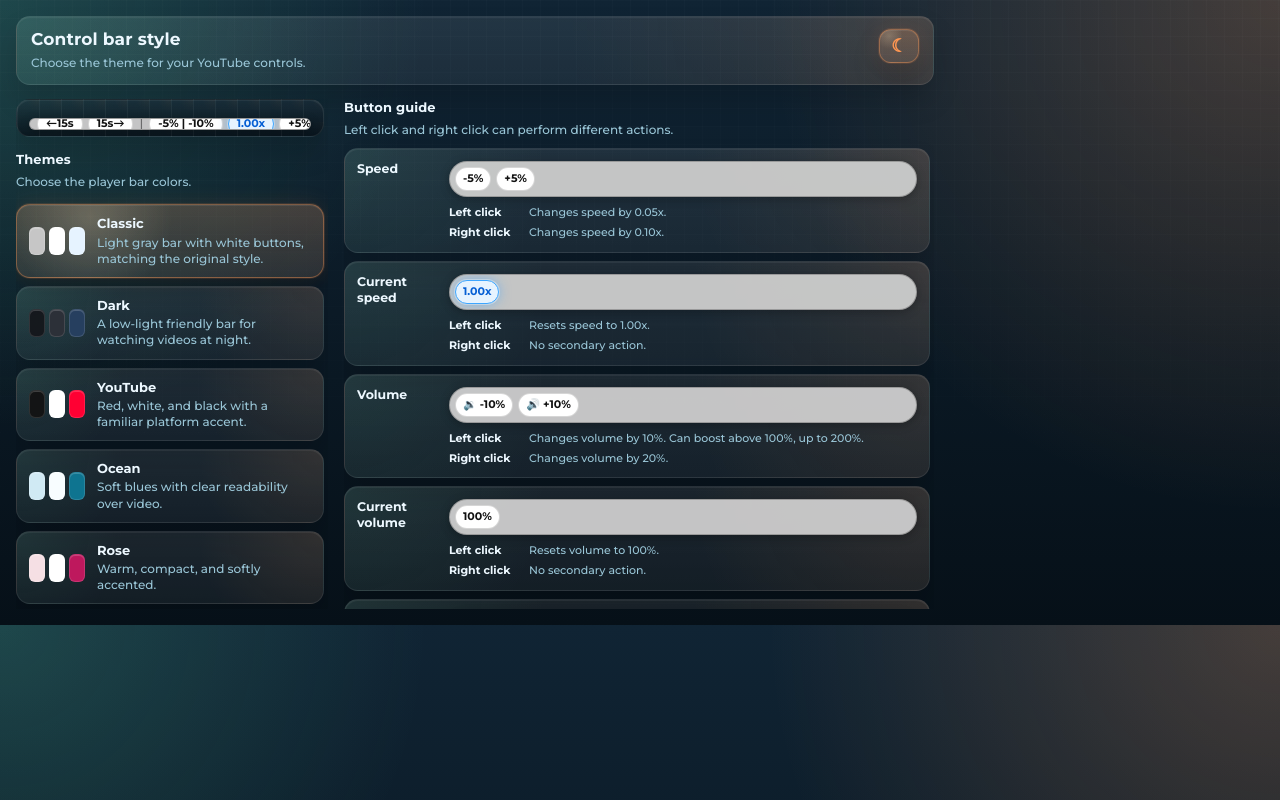
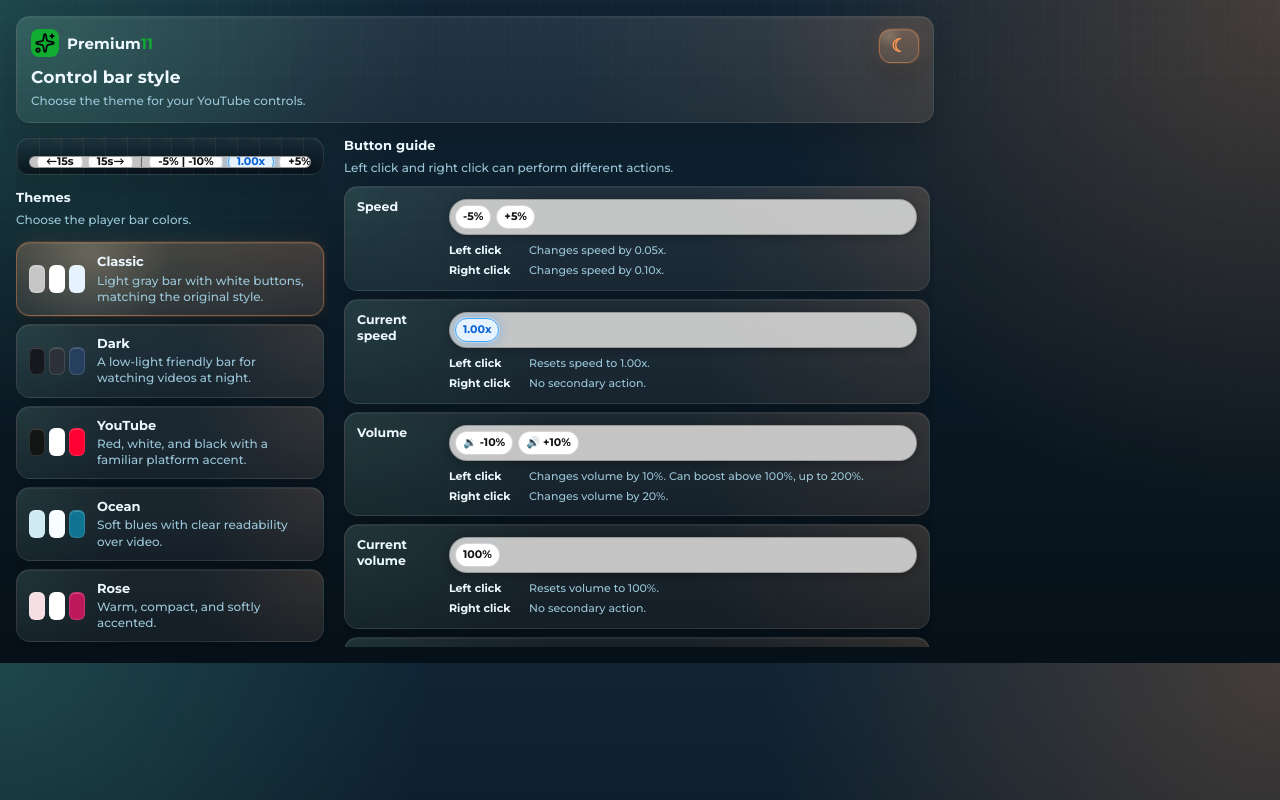
Before and after one commit to LisandroNahuelH/playback-controls-for-youtube, a website built with Vite: page src/popup/index.html in a window 1280 px wide. Built offline with nearby package versions, Linux system fonts and the light colour scheme.

Commit message:
feat(ui): Premium11 brand in popup + v0.3.10

```diff
--- a/manifest.config.ts
+++ b/manifest.config.ts
@@ -6,7 +6,7 @@ export default defineManifest({
   manifest_version: 3,
   default_locale: 'en',
   name: '__MSG_extName__',
-  version: '0.3.9',
+  version: '0.3.10',
   description: '__MSG_extDescription__',
   icons: {
     16: 'icons/icon-16.png',
--- a/package.json
+++ b/package.json
@@ -1,6 +1,6 @@
 {
   "name": "playback-controls-for-youtube-tm",
-  "version": "0.3.9",
+  "version": "0.3.10",
   "private": true,
   "type": "module",
   "description": "Playback Controls for Youtube™ adds quick playback speed, seek, quality, captions, and style controls to YouTube.",
--- a/src/popup/index.html
+++ b/src/popup/index.html
@@ -8,9 +8,15 @@
   <body>
     <main class="popup-shell">
       <header class="popup-header">
-        <div>
-          <h1 data-role="popup-header-title"></h1>
-          <p data-role="popup-header-subtitle"></p>
+        <div class="popup-header-main">
+          <div class="p11-brand" aria-hidden="true">
+            <img class="p11-brand__mark" src="/brand/premium11-mark.svg" alt="" width="28" height="28" />
+            <span class="p11-brand__name"></span>
+          </div>
+          <div>
+            <h1 data-role="popup-header-title"></h1>
+            <p data-role="popup-header-subtitle"></p>
+          </div>
         </div>
         <button class="appearance-toggle" type="button" data-action="toggle-popup-appearance"></button>
       </header>
--- a/src/popup/styles/layout.css
+++ b/src/popup/styles/layout.css
@@ -84,6 +84,45 @@
   box-shadow: var(--card-shadow);
 }
 
+.popup-header-main {
+  display: flex;
+  flex-direction: column;
+  gap: 10px;
+  min-width: 0;
+}
+
+.p11-brand {
+  display: inline-flex;
+  align-items: center;
+  gap: 8px;
+}
+
+.p11-brand__mark {
+  display: block;
+  width: 28px;
+  height: 28px;
+  border-radius: 8px;
+  flex-shrink: 0;
+}
+
+.p11-brand__name {
+  display: inline-flex;
+  font-size: 15px;
+  font-weight: 700;
+  letter-spacing: 0.01em;
+  line-height: 1;
+  color: var(--text);
+}
+
+.p11-brand__name::before {
+  content: "Premium";
+}
+
+.p11-brand__name::after {
+  content: "11";
+  color: #11ad32;
+}
+
 .section-heading {
   display: flex;
   flex-direction: column;
```
Also changed, not shown: public/brand/premium11-mark.svg (added), 1 other file.
